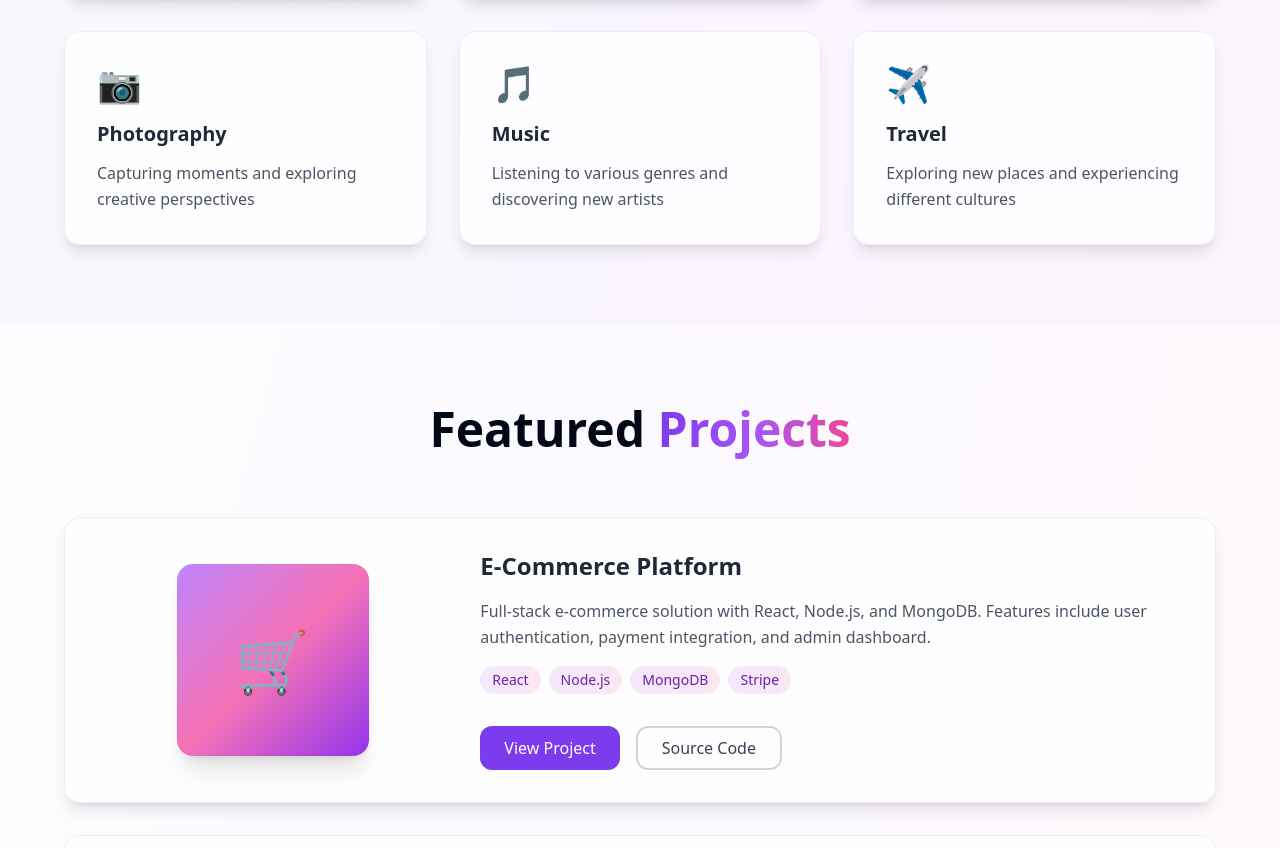
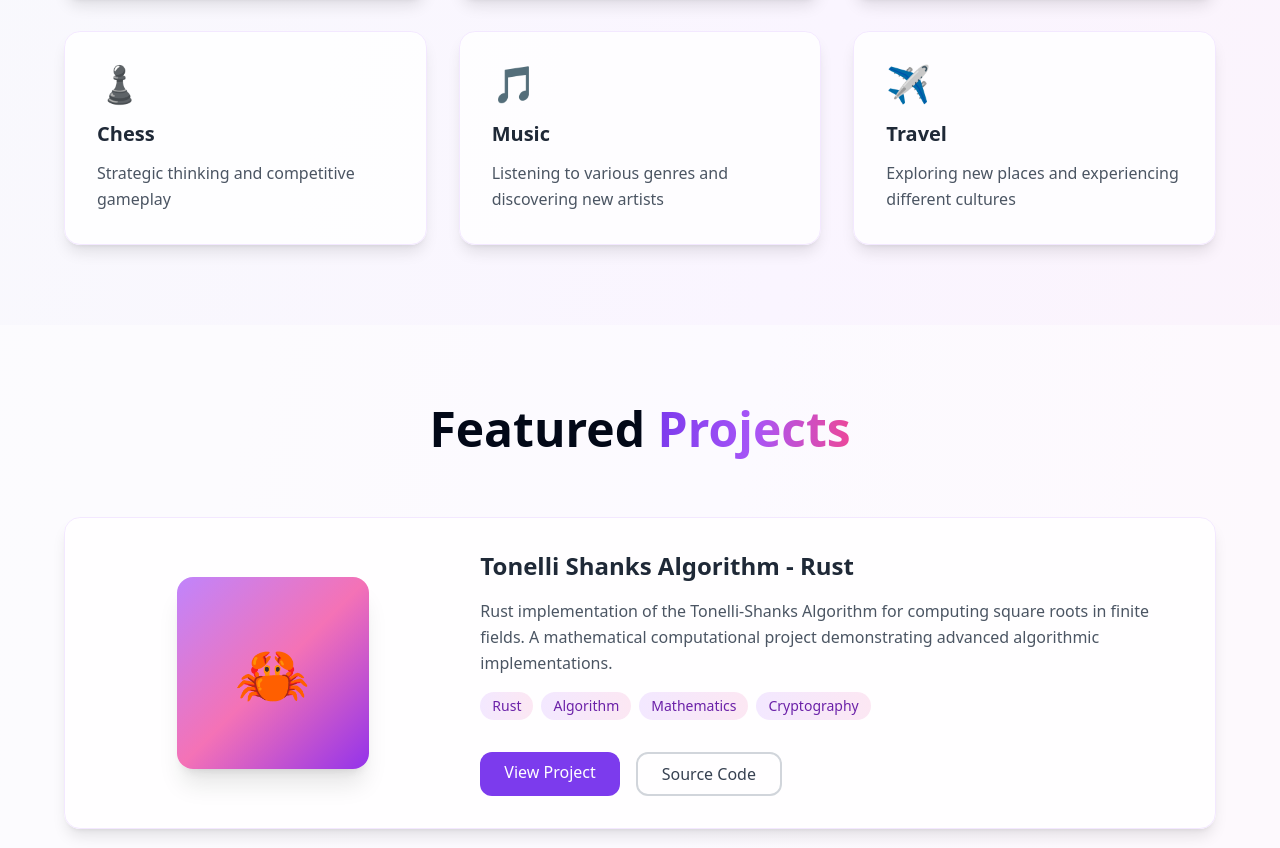
Before and after one commit to Redidacove/mdamaanportfolio, a React (Vite) app: page / in a window 1280 px wide. Shown: the part 1938-2786 px from the top of the page. Built offline with nearby package versions, Linux system fonts and the light colour scheme.

Commit message:
Update hobbies and projects
Replaced photography with chess in the hobbies section.
Fetched projects from the specified GitHub profile.

```diff
--- a/src/components/Hobbies.tsx
+++ b/src/components/Hobbies.tsx
@@ -39,9 +39,9 @@ const Hobbies = () => {
       description: 'Running, cycling, and maintaining a healthy lifestyle'
     },
     {
-      icon: '📷',
-      title: 'Photography',
-      description: 'Capturing moments and exploring creative perspectives'
+      icon: '♟️',
+      title: 'Chess',
+      description: 'Strategic thinking and competitive gameplay'
     },
     {
       icon: '🎵',
--- a/src/components/Projects.tsx
+++ b/src/components/Projects.tsx
@@ -24,32 +24,46 @@ const Projects = () => {
 
   const projects = [
     {
-      title: 'E-Commerce Platform',
-      description: 'Full-stack e-commerce solution with React, Node.js, and MongoDB. Features include user authentication, payment integration, and admin dashboard.',
-      tech: ['React', 'Node.js', 'MongoDB', 'Stripe'],
-      image: '🛒',
-      link: '#'
+      title: 'Tonelli Shanks Algorithm - Rust',
+      description: 'Rust implementation of the Tonelli-Shanks Algorithm for computing square roots in finite fields. A mathematical computational project demonstrating advanced algorithmic implementations.',
+      tech: ['Rust', 'Algorithm', 'Mathematics', 'Cryptography'],
+      image: '🦀',
+      link: 'https://github.com/Redidacove/Tonelli_shanks_Algo_Rust'
     },
     {
-      title: 'Task Management App',
-      description: 'Collaborative task management application with real-time updates, team collaboration features, and intuitive drag-and-drop interface.',
-      tech: ['TypeScript', 'React', 'Firebase', 'Material-UI'],
-      image: '📋',
-      link: '#'
+      title: 'Prysm - Ethereum Client',
+      description: 'Forked Go implementation of Ethereum proof of stake. Contributing to Ethereum consensus layer development and blockchain infrastructure.',
+      tech: ['Go', 'Ethereum', 'Blockchain', 'Consensus'],
+      image: '⛓️',
+      link: 'https://github.com/Redidacove/prysm'
     },
     {
-      title: 'Weather Dashboard',
-      description: 'Beautiful weather application with detailed forecasts, interactive maps, and location-based services using modern APIs.',
-      tech: ['React', 'API Integration', 'Charts.js', 'Tailwind'],
-      image: '🌤️',
-      link: '#'
+      title: 'Ethereum Consensus Specs',
+      description: 'Fork of Ethereum Proof-of-Stake Consensus Specifications. Working on understanding and contributing to Ethereum\'s core consensus mechanisms.',
+      tech: ['Python', 'Ethereum', 'Specifications', 'Research'],
+      image: '📋',
+      link: 'https://github.com/Redidacove/consensus-specs'
     },
     {
-      title: 'Portfolio Website',
-      description: 'Personal portfolio website showcasing projects and skills with modern design, animations, and responsive layout.',
-      tech: ['React', 'TypeScript', 'Tailwind', 'Framer Motion'],
-      image: '💼',
-      link: '#'
+      title: 'File Transfer Tool',
+      description: 'Go-based file transfer application for efficient and secure file sharing. Demonstrates systems programming and network communication skills.',
+      tech: ['Go', 'Networking', 'File Systems', 'CLI'],
+      image: '📁',
+      link: 'https://github.com/Redidacove/file_transfer'
+    },
+    {
+      title: 'JSON API Server',
+      description: 'RESTful API server built in Go for handling JSON data operations. Clean architecture with proper HTTP handling and data management.',
+      tech: ['Go', 'REST API', 'JSON', 'HTTP'],
+      image: '🔗',
+      link: 'https://github.com/Redidacove/json-api'
+    },
+    {
+      title: 'Quiz CLI Application',
+      description: 'Command-line quiz application built in Go. Interactive terminal-based game with scoring system and user-friendly interface.',
+      tech: ['Go', 'CLI', 'Terminal UI', 'Games'],
+      image: '🎯',
+      link: 'https://github.com/Redidacove/Quiz_Cli_Go'
     }
   ];
 
@@ -94,12 +108,22 @@ const Projects = () => {
                     ))}
                   </div>
                   <div className="flex gap-4 pt-4">
-                    <button className="px-6 py-2 bg-primary text-white rounded-lg hover:bg-primary/90 transform hover:scale-105 transition-all duration-300">
+                    <a
+                      href={project.link}
+                      target="_blank"
+                      rel="noopener noreferrer"
+                      className="px-6 py-2 bg-primary text-white rounded-lg hover:bg-primary/90 transform hover:scale-105 transition-all duration-300 inline-block"
+                    >
                       View Project
-                    </button>
-                    <button className="px-6 py-2 border-2 border-gray-300 text-gray-700 rounded-lg hover:border-primary hover:text-primary transform hover:scale-105 transition-all duration-300">
+                    </a>
+                    <a
+                      href={project.link}
+                      target="_blank"
+                      rel="noopener noreferrer"
+                      className="px-6 py-2 border-2 border-gray-300 text-gray-700 rounded-lg hover:border-primary hover:text-primary transform hover:scale-105 transition-all duration-300 inline-block"
+                    >
                       Source Code
-                    </button>
+                    </a>
                   </div>
                 </div>
               </div>
```
